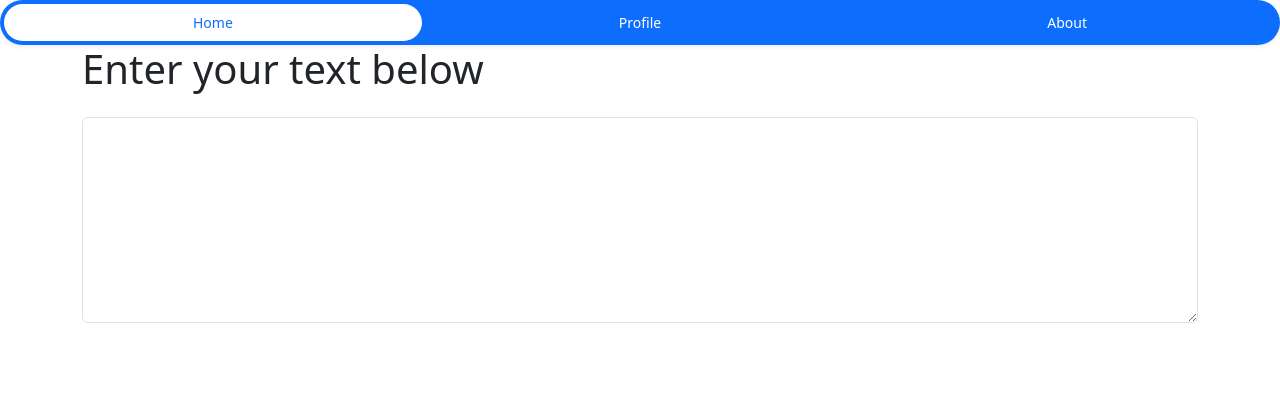
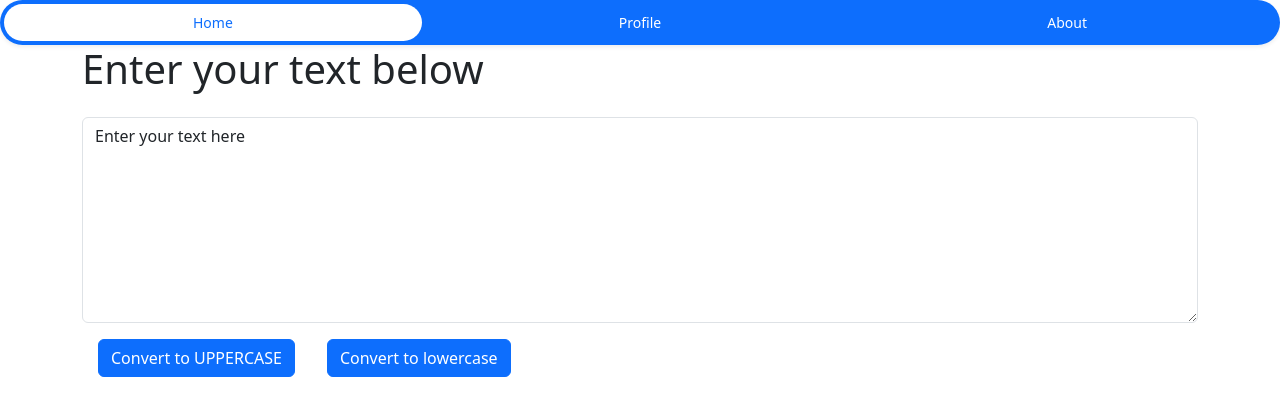
Before and after one commit to Prince3009/Learning-ReactJS, a React (Create React App) app in the folder my-app/: page / in a window 1280 px wide. Shown: the top 416 px of the page. Built offline with nearby package versions, Linux system fonts and the light colour scheme.

Commit message:
Learning React

```diff
--- a/my-app/src/components/Navbar.js
+++ b/my-app/src/components/Navbar.js
@@ -1,8 +1,9 @@
+//Concept of props and how to use props
 import React from 'react'
 import PropTypes from 'prop-types'
 
 
-export default function Navbar(props) {                //using props concept
+export default function Navbar(props) {
   return (
     <>
     <nav>
--- a/my-app/src/components/TextForm.js
+++ b/my-app/src/components/TextForm.js
@@ -1,12 +1,36 @@
-import React from 'react'
+//Concept of useState, how to handle events and how to set state
+//useState declares a state variable that you can update directly
+import React, {useState} from 'react'
 
 export default function TextForm(props) {
+
+  // Function to handle changes in the textarea
+  const handleOnChange = (event) => {
+    const newText = event.target.value;
+    setText(newText);
+  }
+
+  const handleUppercaseClick = () => {
+    const newText = text.toUpperCase();
+    setText(newText);
+  }
+
+  const handleLowercaseClick = () => {
+    const newText = text.toLowerCase();
+    setText(newText);
+  }
+
+  // Declare a state variable 'text' and a function 'setText' to update it
+  const [text, setText] = useState('Enter your text here');
   return (
     <div>
       <h1 className='mb-4'>{props.heading}</h1>
         <div className="mb-3">
-        <textarea className="form-control" id="myBox" rows="8"></textarea>
+        <textarea className="form-control" value={text} onChange={handleOnChange} id="myBox" rows="8"></textarea>
         </div>
+        {/* mx-3 is used for vertical margins(left and right). It is a bootstrap class  */}
+        <button className="btn btn-primary mx-3" onClick={handleUppercaseClick}>Convert to UPPERCASE</button>
+        <button className="btn btn-primary mx-3" onClick={handleLowercaseClick}>Convert to lowercase</button>
     </div>
   )
 }
```
